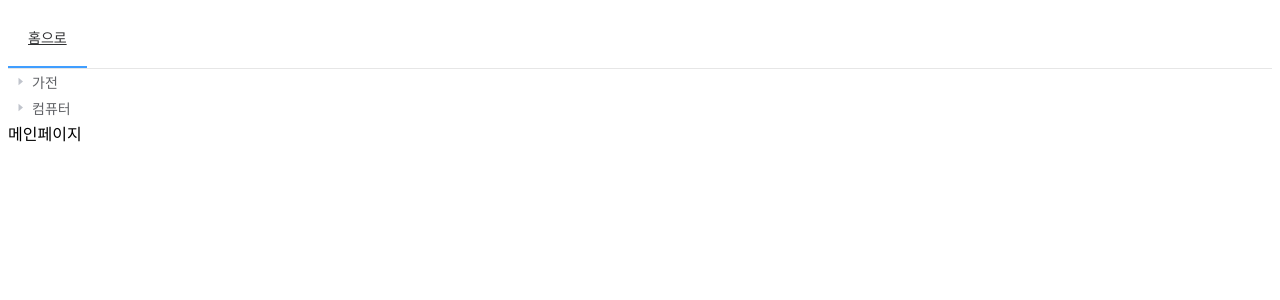
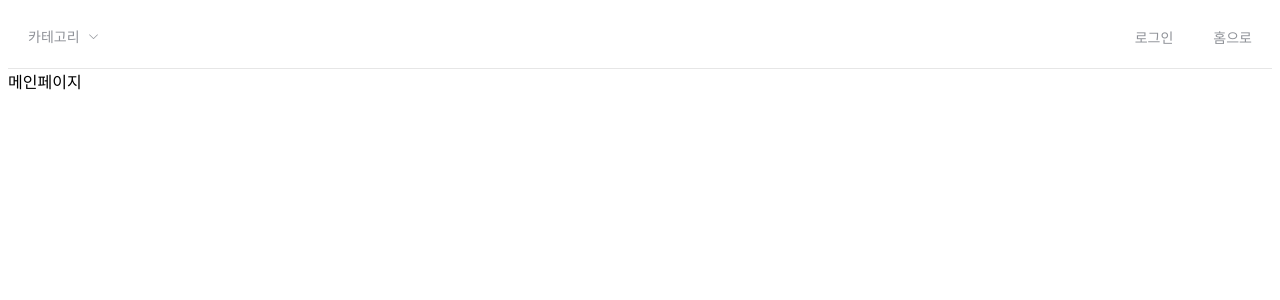
Before and after one commit to yumip1997/ec_practice, a Nuxt app in the folder frontend/: page / in a window 1280 px wide. Shown: the top 300 px of the page. Built offline with nearby package versions, Linux system fonts and the light colour scheme.

Commit message:
헤더 수정

```diff
--- a/frontend/components/category/DisplayCategory.vue
+++ /dev/null
@@ -1,88 +0,0 @@
-<template>
-    <div>
-        <el-tree :data="cate" @node-click="handleNodeClick"></el-tree>
-    </div>
-</template>
-
-<script>
-const dummyCate = [
-  {
-    cateNo : 100,
-    label: '가전',
-    children: [
-      {
-        cateNo : 100100,
-        label: '생활가전',
-        children: [
-          {
-            isLeaf : 'Y',
-            cateNo : 100100100,
-            label: '냉장고'
-          },
-          {
-            isLeaf : 'Y',
-            cateNo : 100100101,
-            label: '건조기'
-          }
-        ]
-      }
-    ]
-  },
-  {
-    cateNo : 200,
-    label: '컴퓨터',
-    children: [
-      {
-        cateNo : 200100,
-        label: '컴퓨터/노트북',
-        children: [
-          {
-            isLeaf : 'Y',
-            cateNo : 200100100,
-            label: '데스크탑'
-          },
-          {
-            isLeaf : 'Y',
-            cateNo : 200100101,
-            label: '노트북'
-          }
-        ]
-      },
-      {
-        cateNo : 200200,
-        label: '컴퓨터 주변 장치',
-        children: [
-          {
-            isLeaf : 'Y',
-            cateNo : 200200201,
-            label: '모니터'
-          },
-          {
-            isLeaf : 'Y',
-            cateNo : 200200202,
-            label: '키보드'
-          }
-        ]
-      }
-    ]
-  },
-]
-
-export default {
-  name: "DisplayCategory",
-
-  data() {
-    return {cate: dummyCate}
-  },
-
-  methods: {
-    handleNodeClick(e) {
-      if(e.isLeaf === 'Y'){
-        this.$emit('getCurrentCate', e);
-      }
-    },
-  }
-}
-</script>
-
-<style scoped="scoped"></style>
--- a/frontend/components/nav/HeaderNav.vue
+++ b/frontend/components/nav/HeaderNav.vue
@@ -1,27 +1,46 @@
 <template>
-<div>
-  <el-menu :default-active="activeIndex" mode="horizontal" @select="handleSelect">
-  <el-menu-item index="1"><nuxt-link to="/">홈으로</nuxt-link></el-menu-item>
-  </el-menu>
-</div>
+  <div>
+    <el-menu :default-active="activeIndex" class="el-menu-demo" mode="horizontal" @select="handleSelect">
+      <el-submenu index="1">
+        <template slot="title">카테고리</template>
+        <display-category @getCurrentCate="getCurrentCate"/>
+      </el-submenu>
+      <el-menu-item index="2" class="right-side">
+        <nuxt-link to="/" class="underline-none">홈으로</nuxt-link>
+      </el-menu-item>
+      <el-menu-item index="3" class="right-side">
+        <nuxt-link to="/" class="underline-none">로그인</nuxt-link>
+      </el-menu-item>
+    </el-menu>
+  </div>
 </template>
 
 <script>
+import DisplayCategory from "./category/DisplayCategory";
 export default {
-  data(){
+  components: {DisplayCategory},
+  data() {
     return {
-      activeIndex : "1",
+      activeIndex: "1",
     }
   },
-  methods : {
-    handleSelect(index){
+  methods: {
+    handleSelect(index) {
       this.activeIndex = index;
-
-    }
+    },
+    getCurrentCate(e){
+      this.$router.push({name :'display-product-ProductList', query : {label : e.label, cateNo : e.cateNo}})
+    },
   }
 }
 </script>
 
 <style>
+.el-menu--horizontal > .el-menu-item.right-side {
+  float : right;
+}
 
+.underline-none {
+  text-decoration: none;
+}
 </style>
--- /dev/null
+++ b/frontend/components/nav/category/DisplayCategory.vue
@@ -0,0 +1,89 @@
+<template>
+  <div>
+    <el-tree :data="cate" @node-click="handleNodeClick"></el-tree>
+  </div>
+</template>
+
+<script>
+const
+  dummyCate = [
+    {
+      cateNo: 100,
+      label: '가전',
+      children: [
+        {
+          cateNo: 100100,
+          label: '생활가전',
+          children: [
+            {
+              isLeaf: 'Y',
+              cateNo: 100100100,
+              label: '냉장고'
+            },
+            {
+              isLeaf: 'Y',
+              cateNo: 100100101,
+              label: '건조기'
+            }
+          ]
+        }
+      ]
+    },
+    {
+      cateNo: 200,
+      label: '컴퓨터',
+      children: [
+        {
+          cateNo: 200100,
+          label: '컴퓨터/노트북',
+          children: [
+            {
+              isLeaf: 'Y',
+              cateNo: 200100100,
+              label: '데스크탑'
+            },
+            {
+              isLeaf: 'Y',
+              cateNo: 200100101,
+              label: '노트북'
+            }
+          ]
+        },
+        {
+          cateNo: 200200,
+          label: '컴퓨터 주변 장치',
+          children: [
+            {
+              isLeaf: 'Y',
+              cateNo: 200200201,
+              label: '모니터'
+            },
+            {
+              isLeaf: 'Y',
+              cateNo: 200200202,
+              label: '키보드'
+            }
+          ]
+        }
+      ]
+    },
+  ]
+
+export default {
+  name: "DisplayCategory",
+
+  data() {
+    return {cate: dummyCate}
+  },
+
+  methods: {
+    handleNodeClick(e) {
+      if (e.isLeaf === 'Y') {
+        this.$emit('getCurrentCate', e);
+      }
+    },
+  }
+}
+</script>
+
+<style scoped="scoped"></style>
--- a/frontend/layouts/default.vue
+++ b/frontend/layouts/default.vue
@@ -6,7 +6,7 @@
 </template>
 
 <script>
-import MainHeader from "../pages/MainHeader.vue"
+import MainHeader from "@/pages/com/MainHeader.vue"
 
 export default {
   components :{
--- a/frontend/pages/MainHeader.vue
+++ /dev/null
@@ -1,23 +0,0 @@
-<template>
-<div>
-  <header-nav/>
-  <display-category  @getCurrentCate="getCurrentCate"/>
-</div>
-</template>
-
-<script>
-import DisplayCategory from '@/components/category/DisplayCategory.vue';
-import HeaderNav from '@/components/nav/HeaderNav.vue';
-export default {
-  components: { DisplayCategory, HeaderNav },
-  methods : {
-    getCurrentCate(e){
-      this.$router.push({name :'display-product-ProductList', query : {label : e.label, cateNo : e.cateNo}})
-    },
-  },
-}
-</script>
-
-<style>
-
-</style>
--- /dev/null
+++ b/frontend/pages/com/MainHeader.vue
@@ -0,0 +1,17 @@
+<template>
+  <div>
+    <header-nav/>
+  </div>
+</template>
+
+<script>
+import HeaderNav from '@/components/nav/HeaderNav.vue';
+
+export default {
+  components: {HeaderNav},
+}
+</script>
+
+<style>
+
+</style>
```
